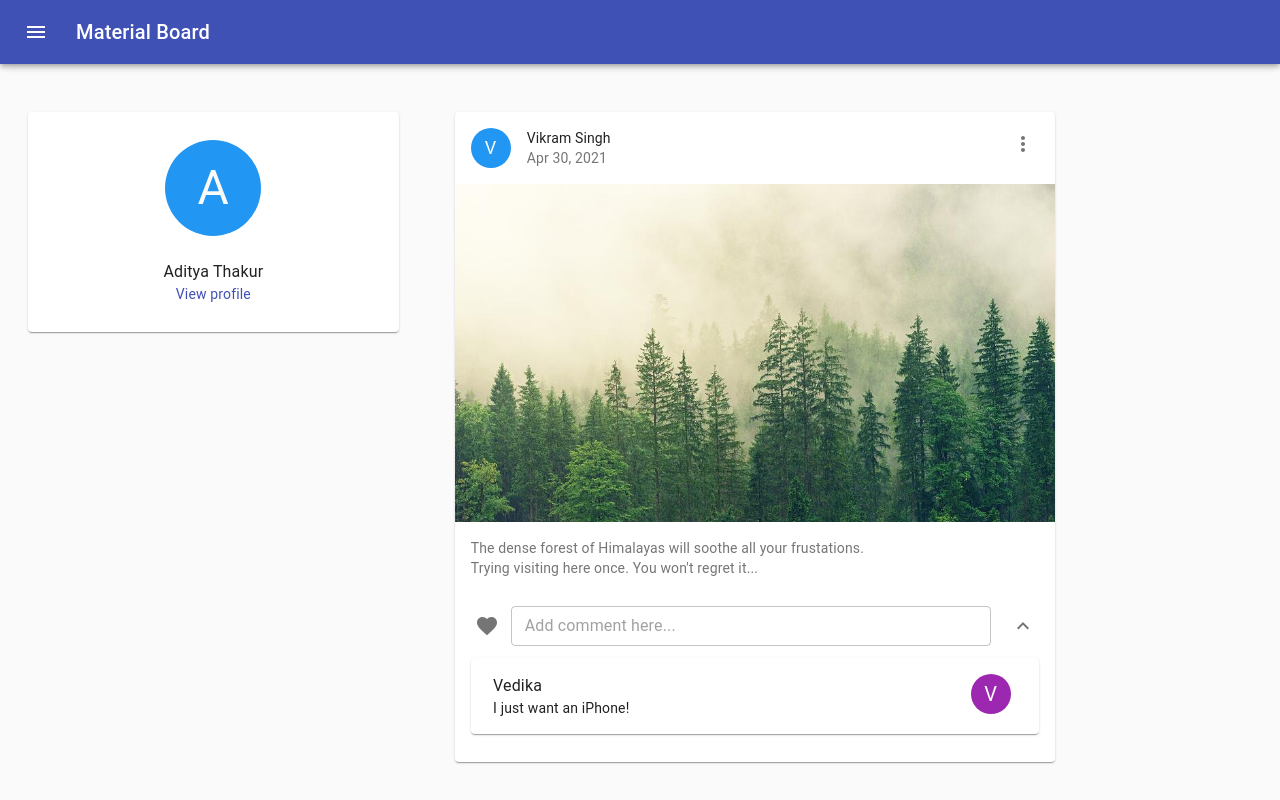
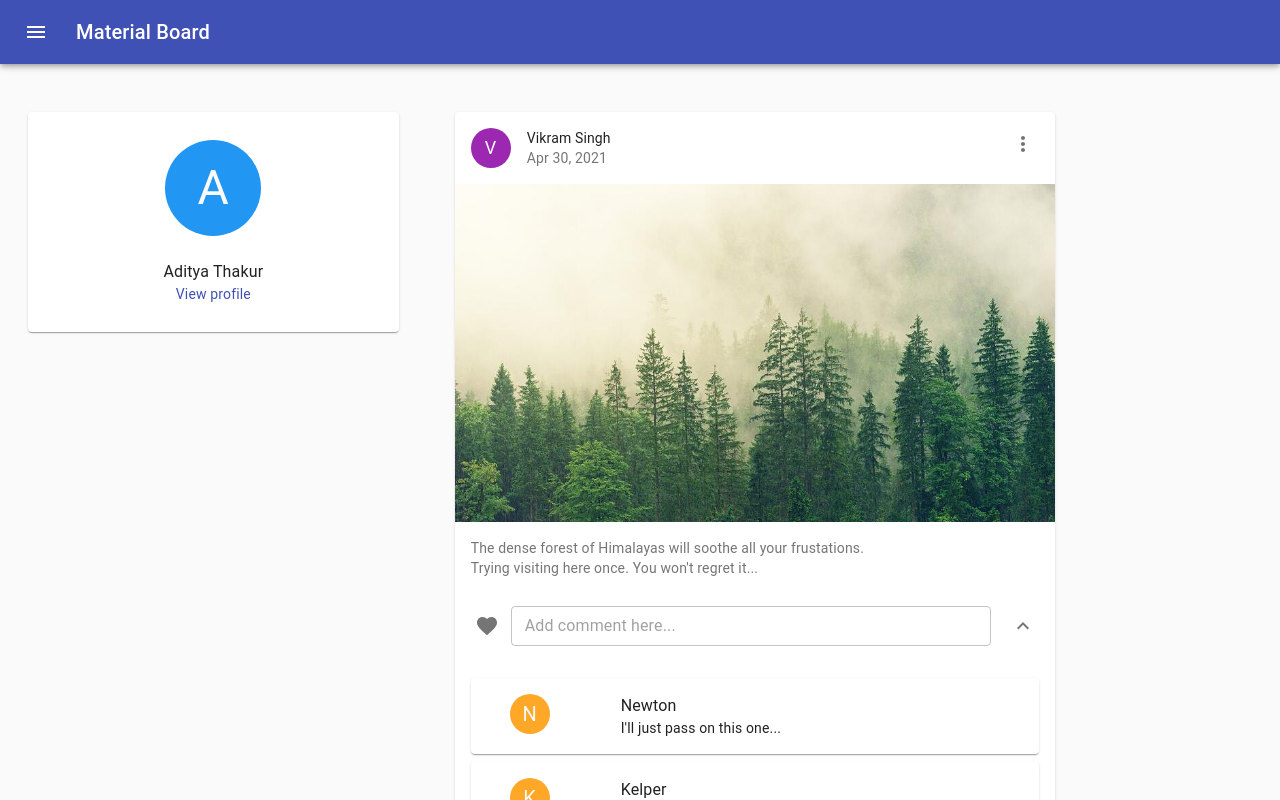
Before and after one commit to Accelerator-One/social-community-discussion-board, a React (Create React App) app: page / in a window 1280 px wide. Both pictures are taken after a click on the button 1022 px from the left and 625 px from the top of the page. Built offline with nearby package versions, Linux system fonts and the light colour scheme.

Commit message:
chore : added logic for comments

```diff
--- a/src/cmp/Comment.js
+++ b/src/cmp/Comment.js
@@ -5,21 +5,38 @@ import Grid from '@material-ui/core/Grid';
 import Paper from '@material-ui/core/Paper';
 import Typography from '@material-ui/core/Typography';
 
-import { purple } from '@material-ui/core/colors';
+import { purple, blue, pink, orange } from '@material-ui/core/colors';
 
 function Comment({ uid, name, message }) {
+
+  function randomizer() {
+
+    let val = parseInt(Math.random() * 10) % 10;
+
+    if (val <= 2)
+      return blue[500];
+    else if (val <= 4)
+      return purple[500];
+    else if (val <= 6)
+      return pink[600];
+
+    return orange[400];
+  }
+
   return (
     <Paper key={uid}>
       <Grid container justify="center" spacing={4}>
-        <Grid item xs={10} style={{ 'position': 'relative', 'left': '1.6em' }}>
+
+        <Grid item xs={3} style={{ 'display': 'flex', 'justifyContent': 'center' }}>
+          <Avatar style={{ 'backgroundColor': randomizer()  }}> {(name[0]).toUpperCase()} </Avatar>
+        </Grid>
+        <Grid item xs={9}>
           <Typography>
             {name}
           </Typography>
           {message}
         </Grid>
-        <Grid item xs={2}>
-          <Avatar style={{ 'backgroundColor': purple[500] }}> {(name[0]).toUpperCase()} </Avatar>
-        </Grid>
+
       </Grid>
     </Paper>
   );
--- a/src/cmp/Post.js
+++ b/src/cmp/Post.js
@@ -6,7 +6,7 @@ import Collapse from '@material-ui/core/Collapse';
 import Avatar from '@material-ui/core/Avatar';
 
 import Typography from '@material-ui/core/Typography';
-import { blue, red } from '@material-ui/core/colors';
+import { red, purple } from '@material-ui/core/colors';
 
 // Card component(s)
 import Card from '@material-ui/core/Card';
@@ -45,20 +45,40 @@ const useStyles = makeStyles((theme) => ({
     transform: 'rotate(180deg)',
   },
   avatar: {
-    backgroundColor: blue[500],
+    backgroundColor: purple[500],
     fontSize: 'large',
     padding: '1em'
   }
 }));
 
-export default function RecipeReviewCard() {
+export default function Post() {
 
   const classes = useStyles();
   const [expanded, setExpanded] = React.useState(false);
   const [liked, setLiked] = React.useState(false);
+  const [comments, addComment] = React.useState([
+    { "uid":"1", "name":"Newton", "message":"I'll just pass on this one..."},
+    { "uid":"2", "name":"Kelper", "message":"Wow! looks great"}
+  ]);
 
   const handleExpandClick = () => {
     setExpanded(!expanded);
+  };
+
+  const submitComment = (evt) => {
+
+    if(evt.code === 'Enter') {
+      let uid = comments.length;
+      let name = 'Aditya Thakur';
+      let message = evt.target.value;
+
+      addComment([{uid, name, message},...comments]);
+      evt.target.value = "";
+      setExpanded(true);
+
+    }
+    // addComment()
+
   };
 
   return (
@@ -103,7 +123,8 @@ export default function RecipeReviewCard() {
           size={'small'}
           fullWidth={true}
           placeholder='Add comment here...'
-          style={{ 'maxWidth': '480px' }}>
+          style={{ 'maxWidth': '480px' }}
+          onKeyUp={(evt) => submitComment(evt)}>
         </TextField>
 
         <IconButton
@@ -120,8 +141,16 @@ export default function RecipeReviewCard() {
       <Collapse in={expanded} timeout="auto" unmountOnExit>
         <CardContent>
 
-          {/* TODO: Replace with mapper later */}
-          <Comment uid="1" name="Vedika" message="I just want an iPhone!" />
+          {
+            // Comments list
+            comments.map(({uid, name, message}) => {
+              return (<span key={uid}>
+                        <br/>
+                        <Comment uid={uid} name={name} message={message} />
+                        <br/>
+                      </span>);
+            })
+          }
 
           <br />
 
--- a/src/pages/Home.js
+++ b/src/pages/Home.js
@@ -1,5 +1,5 @@
 // Environment dependencies
-import React, { Component } from 'react';
+import React, { PureComponent } from 'react';
 
 // Material dependencies
 import Grid from '@material-ui/core/Grid';
@@ -13,7 +13,7 @@ import Post from '../cmp/Post.js';
 import Avatar from '@material-ui/core/Avatar';
 
 // Home component
-class Home extends Component {
+class Home extends PureComponent {
 
   constructor(props) {
     super(props);
--- a/src/pages/Settings.js
+++ b/src/pages/Settings.js
@@ -1,5 +1,5 @@
 // Environment dependencies
-import React, { Component } from 'react';
+import React, { PureComponent } from 'react';
 
 // Material component(s)
 import Grid from '@material-ui/core/Grid';
@@ -33,7 +33,7 @@ const styles = {
 };
 
 // Settings component
-class Settings extends Component {
+class Settings extends PureComponent {
 
   constructor(props) {
     super(props);
```
